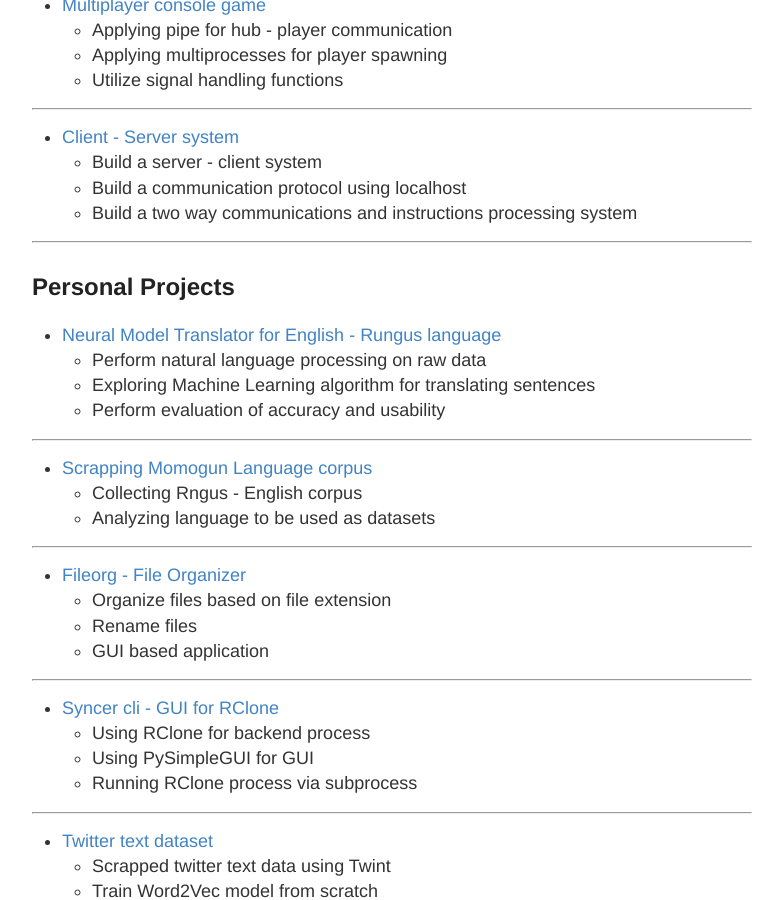
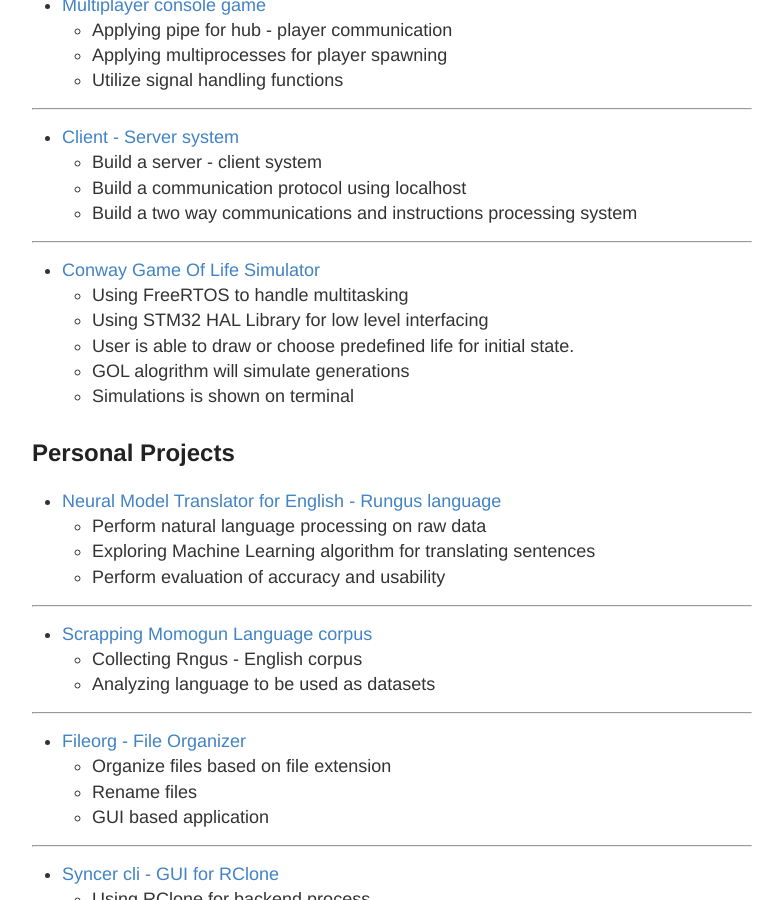
Before and after one commit to devennn/devennn.github.io, a Jekyll site: the page built from projects.md, in a window 1280 px wide and 900 px high, scrolled down 432 px. Shown: the whole window, without its empty margins (248-1031 px from the left). Built offline with Jekyll 4.4.1, drawn with Linux system fonts in a browser that asks for light colours.

Commit message:
Update projects.md

```diff
--- a/projects.md
+++ b/projects.md
@@ -25,6 +25,14 @@ permalink: /projects/
   - Build a two way communications and instructions processing system
 
 ---
+
+- [Conway Game Of Life Simulator](https://github.com/devennn/csse3010-2020Sem1)
+  - Using FreeRTOS to handle multitasking
+  - Using STM32 HAL Library for low level interfacing
+  - User is able to draw or choose predefined life for initial state.
+  - GOL alogrithm will simulate generations
+  - Simulations is shown on terminal
+
 
 ## Personal Projects
 
```
